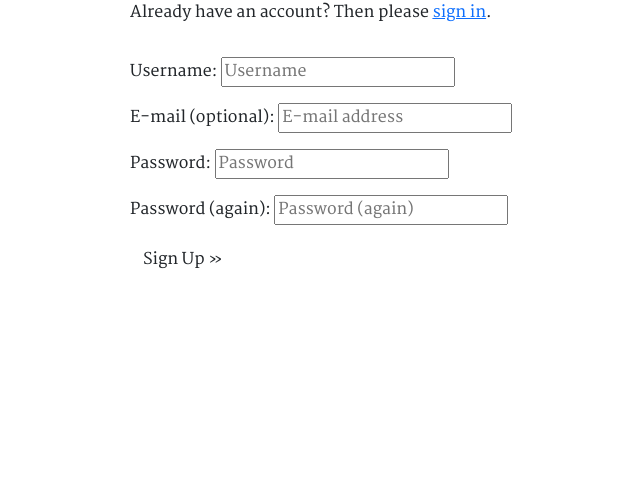
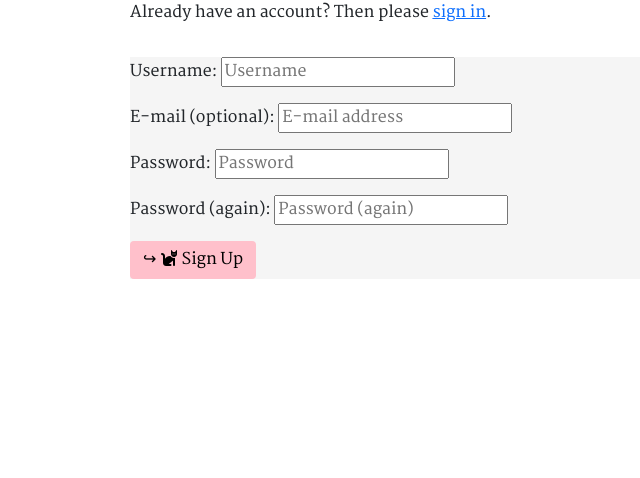
Before and after one commit to Ivana505/catoverse-blog, a Django app: page /accounts/signup/ in a window 1280 px wide. Shown: the part 239-717 px from the top of the page, without its empty margins (142-782 px from the left). Run offline with Django 4.2, Linux system fonts and the light colour scheme; some libraries are stand-ins or nearby versions.

Commit message:
Styled the forms, removed media folder from the root and fixed some of the python problems

```diff
--- a/cats/urls.py
+++ b/cats/urls.py
@@ -7,8 +7,7 @@ urlpatterns = [
     path('<slug:slug>/', views.PostDetail.as_view(), name='post_detail'),
     path('like/<slug:slug>', views.PostLike.as_view(), name='post_like'),
     path('<slug:slug>', views.PostComment.as_view(), name='post_comment'),
-    path('obesity/',views.NutritionPageView.as_view(),name='obesity'),
-    path('funny-images/',views.FunnyPageView.as_view(),name='funny'),
-  #  path('', NutritionListView.as_view(), name='nutrition'),
+    path('obesity/', views.NutritionPageView.as_view(), name='obesity'),
+    path('funny-images/', views.FunnyPageView.as_view(), name='funny'),
 
 ]
--- a/static/css/style.css
+++ b/static/css/style.css
@@ -45,3 +45,7 @@ footer {
     background-color: pink;
     color: black;
 }
+
+form {
+    background-color: whitesmoke;
+}
--- a/templates/account/login.html
+++ b/templates/account/login.html
@@ -27,7 +27,7 @@ please log in. If you do not have account you can
       {% if redirect_field_value %}
       <input type="hidden" name="{{ redirect_field_name }}" value="{{ redirect_field_value }}" />
       {% endif %}
-      <button class="btn btn-signup right" type="submit">{% trans "Sign In" %}</button>
+      <button class="btn btn-signup right" type="submit">&rarrhk; <i class="fas fa-cat"></i>  {% trans "Sign In" %}</button>
     </form>
     </div>
   </div>
--- a/templates/account/logout.html
+++ b/templates/account/logout.html
@@ -5,6 +5,9 @@
 {% block head_title %}{% trans "Sign Out" %}{% endblock %}
 
 {% block content %}
+<div class="container">
+  <div class="row">
+    <div class="col-md-8 mt-3 offset-md-2">
 <h1>{% trans "Sign Out" %}</h1>
 
 <p>{% trans 'Are you sure you want to sign out?' %}</p>
--- a/templates/account/signup.html
+++ b/templates/account/signup.html
@@ -15,14 +15,14 @@
 </div>
 
 <div class="row">
-  <div class="col-md-8 mt-3 offset-md-2">
+  <div class="col-lg-8 mt-3 offset-md-2">
 <form class="signup" id="signup_form" method="post" action="{% url 'account_signup' %}">
   {% csrf_token %}
   {{ form.as_p }}
   {% if redirect_field_value %}
   <input type="hidden" name="{{ redirect_field_name }}" value="{{ redirect_field_value }}" />
   {% endif %}
-  <button class="btn btn-signup-right" type="submit">{% trans "Sign Up" %} &raquo;</button>
+  <button class="btn btn-signup right" type="submit">&rarrhk; <i class="fas fa-cat"></i> {% trans "Sign Up" %}</button>
 </form>
 
 {% endblock %}
```
Also changed, not shown: cats/views.py (+1 -12 lines), README.md.
